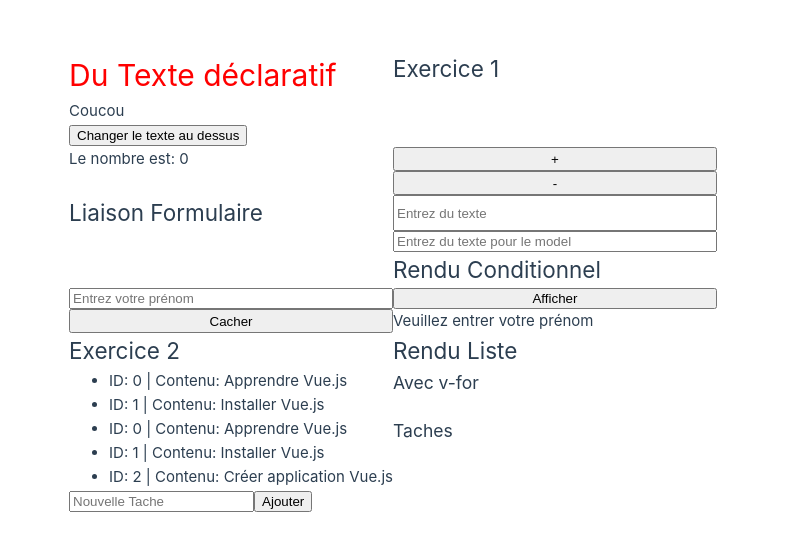
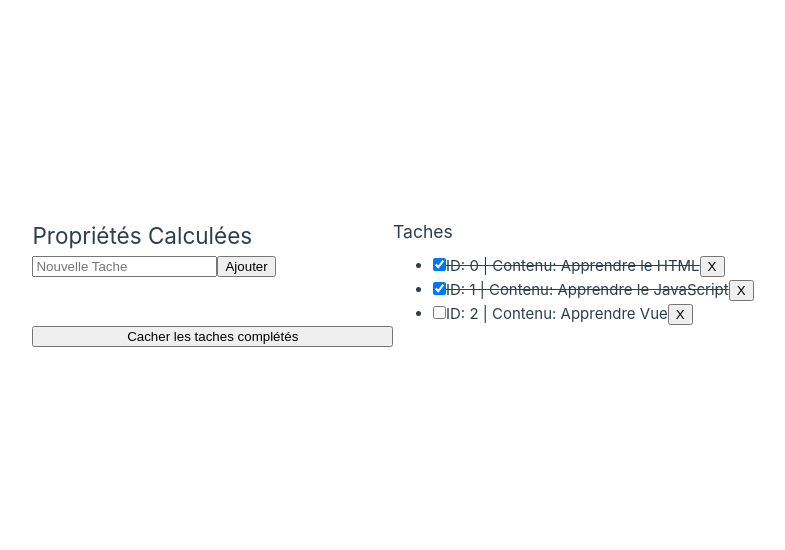
Before and after one commit to GregMarshall999/formation-vue-3, a Vue app: page / in a window 1280 px wide. Shown: the part 118-668 px from the top of the page, without its empty margins (247-1032 px from the left). Built offline with nearby package versions, Linux system fonts and the light colour scheme.

Commit message:
propriétés calculer

```diff
--- a/src/App.vue
+++ b/src/App.vue
@@ -1,5 +1,6 @@
 <template>
-  <div>
+  <div v-if="toggle">
+    <div>
     <h1 :class="couleurTitre">{{ texte }}</h1>
     <div>{{ texteAAfficher }}</div>
     <button v-on:click="changerTexte">Changer le texte au dessus</button>
@@ -19,6 +20,10 @@
 
   <h2>Rendu Liste</h2>
   <RenduListe />
+  </div>
+
+  <h2>Propriétés Calculées</h2>
+  <PropCalculee />
 </template>
 
 <script>
@@ -27,13 +32,15 @@ import Exercice_02 from '@/components/Exercice_02.vue';
 import LiaisonFormulaire from '@/components/LiaisonFormulaire.vue';
 import RenduConditionnel from '@/components/RenduConditionnel.vue';
 import RenduListe from '@/components/RenduListe.vue';
+import PropCalculee from '@/components/PropCalculee.vue';
 
 export default {
   data() {
     return {
       texte: 'Du Texte déclaratif',
       couleurTitre: 'title',
-      texteAAfficher: 'Coucou'
+      texteAAfficher: 'Coucou',
+      toggle: false
     }
   },
   components: {
@@ -41,7 +48,8 @@ export default {
     Exercice_02,
     LiaisonFormulaire,
     RenduConditionnel,
-    RenduListe
+    RenduListe,
+    PropCalculee
   },
   methods: {
     changerTexte() {
--- /dev/null
+++ b/src/components/PropCalculee.vue
@@ -0,0 +1,60 @@
+<template>
+    <h3>Taches</h3>
+    <form @submit.prevent="ajouterTache">
+        <input v-model="newTache" required placeholder="Nouvelle Tache"/>
+        <button>Ajouter</button>
+    </form>
+    <ul>
+        <li v-for="t in filtrerTaches" :key="t.id">
+            <input v-model="t.done" type="checkbox"/>
+            <span :class="{ done: t.done }">ID: {{ t.id }} | Contenu: {{ t.text }}</span>
+            <button @click="retirerTache(t)">X</button>
+        </li>
+    </ul>
+    <button @click="cacher = !cacher">
+        {{ cacher ? 'Afficher toutes les taches' : 'Cacher les taches complétés' }}
+    </button>
+</template>
+
+<script>
+let id = 0;
+
+export default {
+    data() {
+        return {
+            taches: [
+                { id: id++, text: 'Apprendre le HTML', done: true },
+                { id: id++, text: 'Apprendre le JavaScript', done: true },
+                { id: id++, text: 'Apprendre Vue', done: false }
+            ],
+            newTache: null,
+            cacher: false
+        }
+    },
+    computed: {
+        filtrerTaches() {
+            return this.cacher ?
+                this.taches.filter(t => !t.done)
+                : this.taches;
+        }
+    },
+    methods: {
+        ajouterTache() {
+            this.taches.push({ id: id++, text: this.newTache });
+            this.newTache = '';
+        },
+        retirerTache(tache) {
+            this.taches = this.taches.filter(t => t !== tache);
+        }
+    }
+}
+
+</script>
+
+<style>
+
+.done {
+    text-decoration: line-through;
+}
+
+</style>
```
